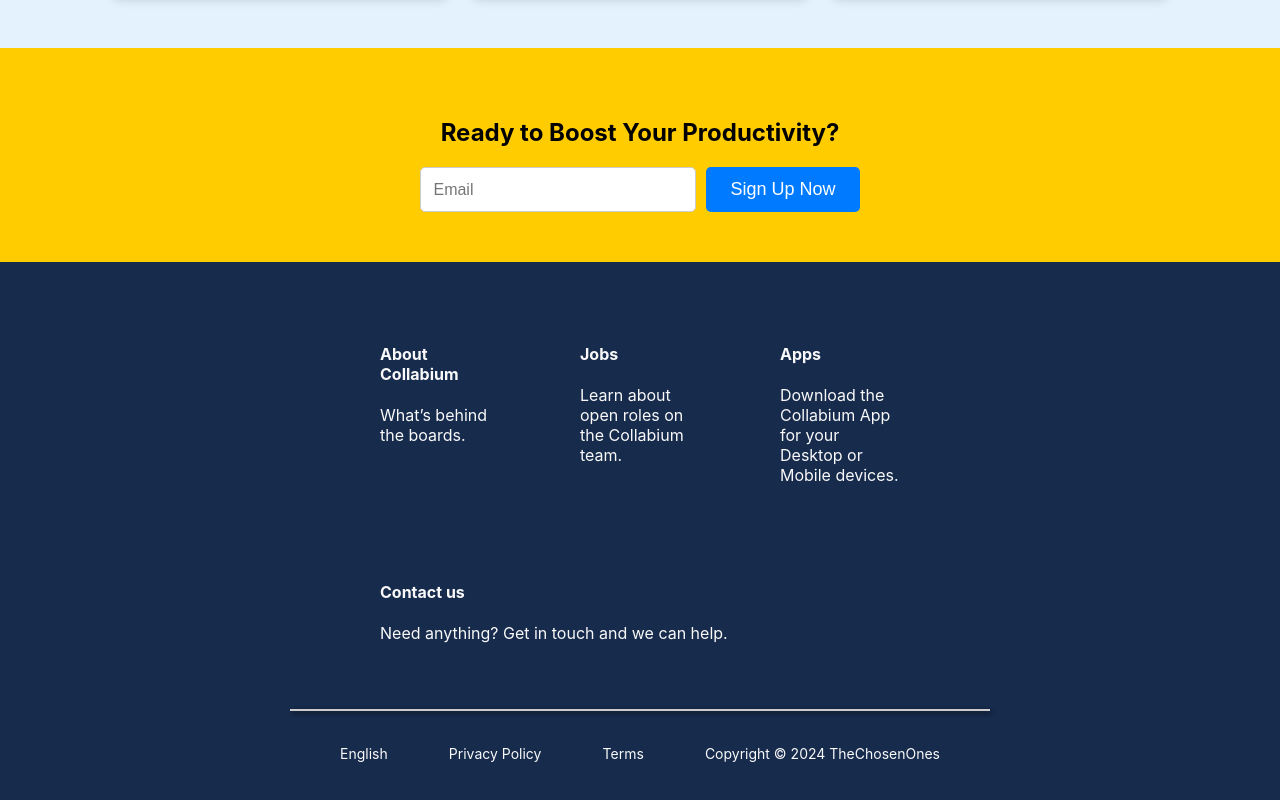
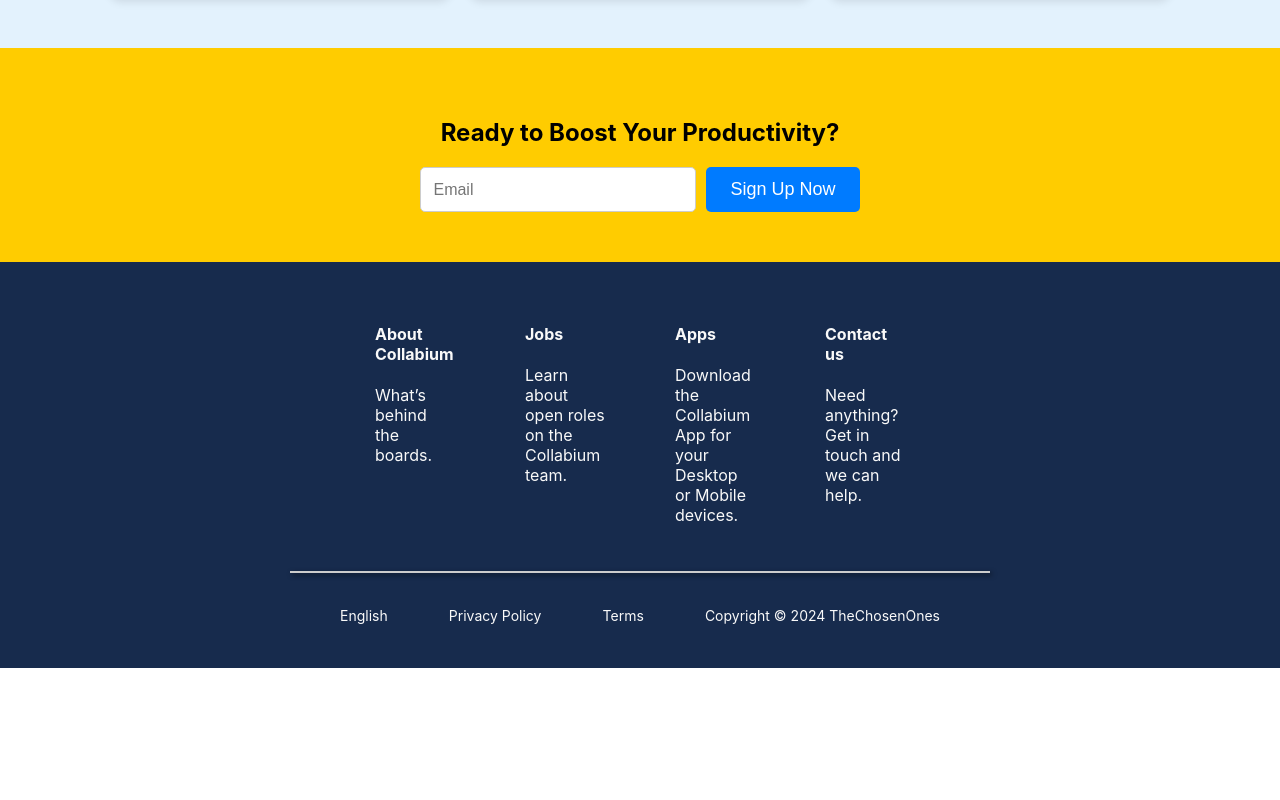
Before and after one commit to KianShirvani/TheChosenOnes, a React (Create React App) app in the folder frontend/: page / in a window 1280 px wide. Shown: the part 1318-2118 px from the top of the page. After the commit the page ends 1986 px from the top, so only its background shows below. Built offline with nearby package versions, Linux system fonts and the light colour scheme.

Commit message:
Fix padding size

```diff
--- a/frontend/src/footer.css
+++ b/frontend/src/footer.css
@@ -15,7 +15,7 @@
     flex: 1;
     width: 75px;
     margin: 10px 20px;
-    padding: 20px;
+    padding: 0px 15px;
 }
 .section:hover {
     background-color: #344563;
```
